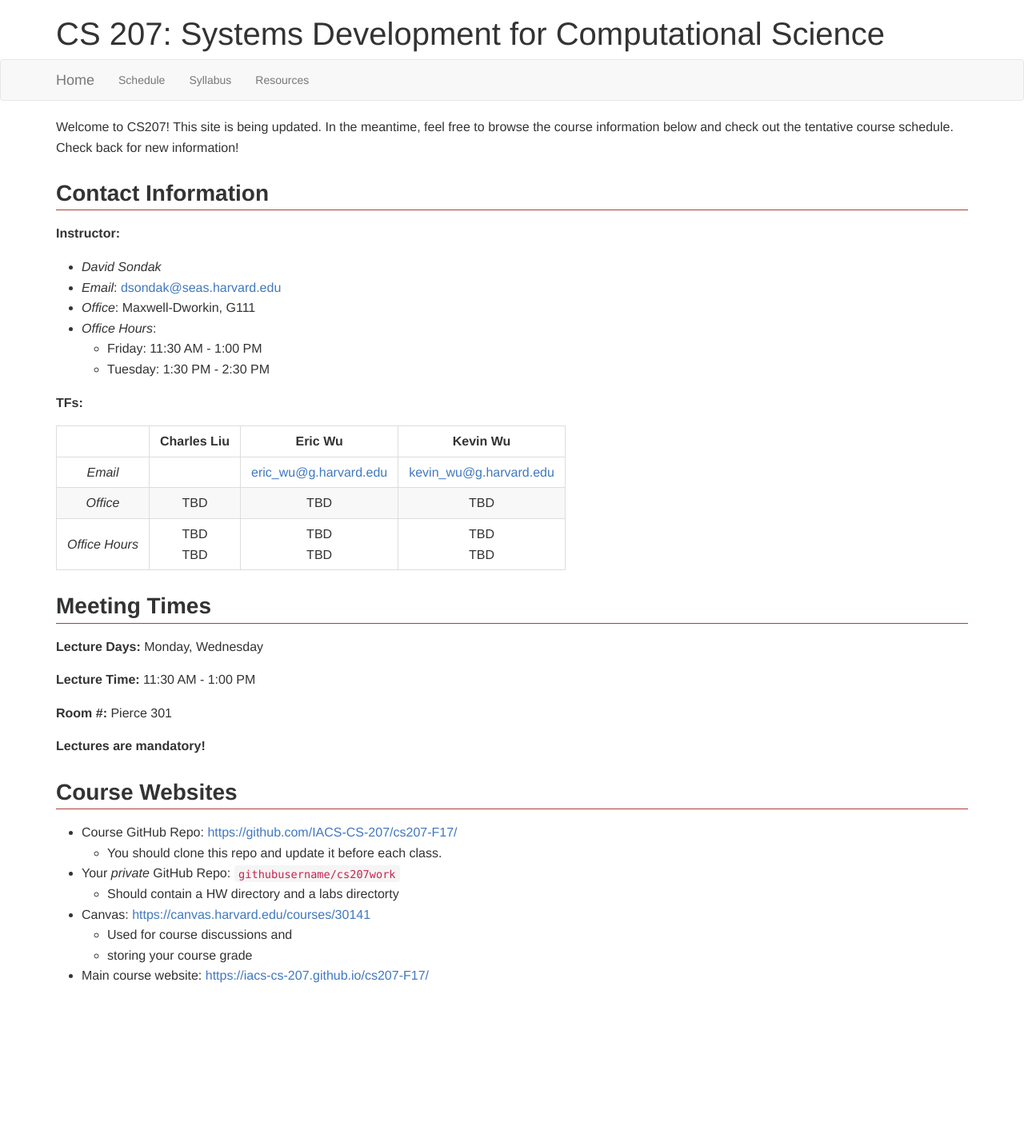
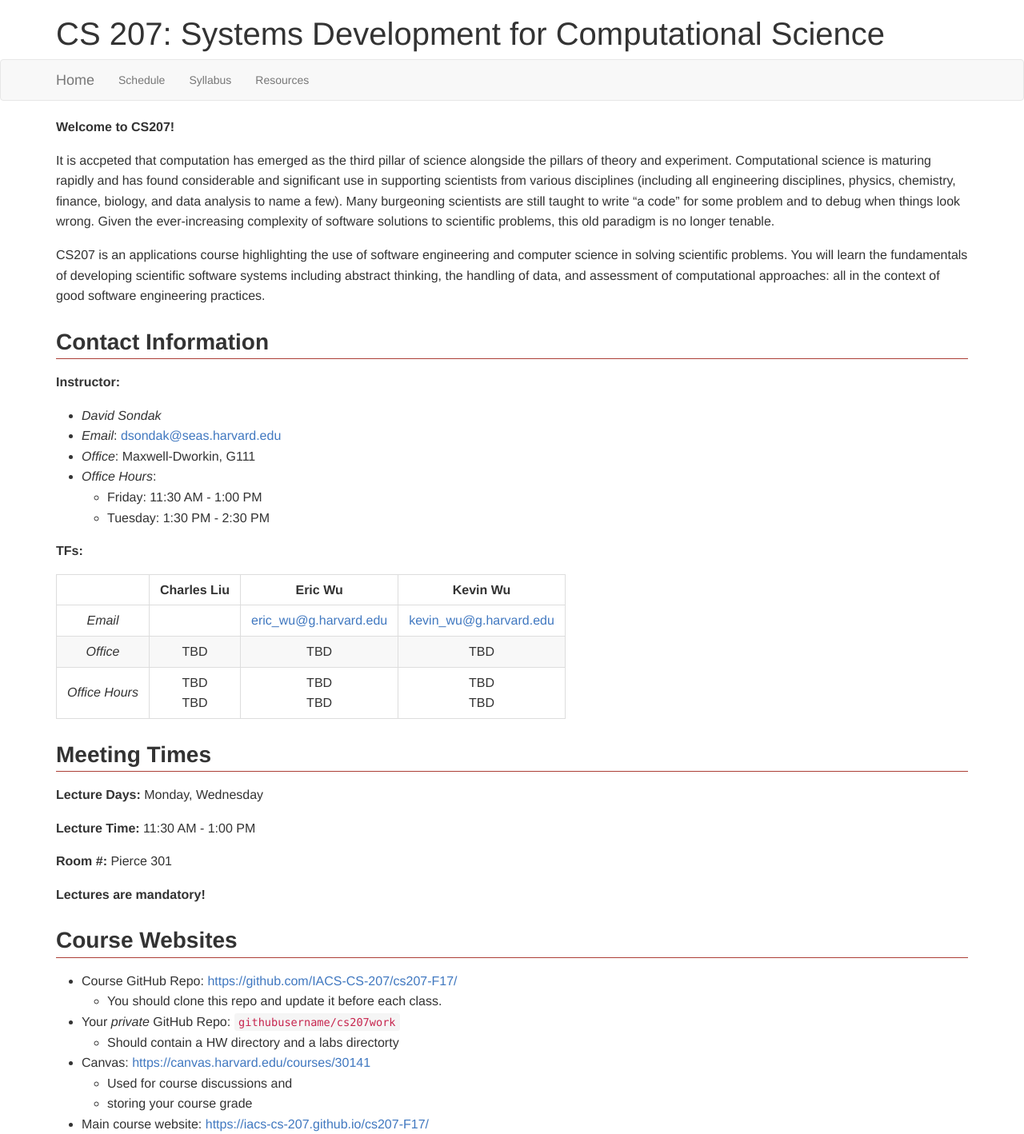
Before and after one commit to xuwd11/cs207_Weidong_Xu, a Jekyll site: the page built from index.md, in a window 1280 px wide. Shown: the whole page at 80% size. Built offline with Jekyll 4.4.1, drawn with Linux system fonts in a browser that asks for light colours; nearby versions of some CDN libraries; before the commit the page ends 1233 px from its top, so only the background shows below that.

Commit message:
Introductory blurb on main page.

```diff
--- a/index.md
+++ b/index.md
@@ -2,22 +2,24 @@
 title: "CS 207: Systems Development for Computational Science"
 layout: "default"
 ---
-Welcome to CS207!  This site is being updated.  In the meantime, feel free to browse
-the course information below and check out the tentative course schedule.  Check back
-for new information!
 
-<!--
-Computation has long been an important tool for scientists, but the past two decades
-have seen a true revolution in the practice of science. Computation, in the form of
-both simulation and analysis has joined theory and experimentation as the oft-quoted
-“third pillar” of science.
+**Welcome to CS207!**
 
-This is an applications course highlighting the use of software engineering and computer
+It is accpeted that computation has emerged as the third pillar of science alongside the
+pillars of theory and experiment.  Computational science is maturing rapidly and has found
+considerable and significant use in supporting scientists from various disciplines (including all
+engineering disciplines, physics, chemistry, finance, biology, and data analysis to name
+a few).  Many burgeoning scientists are still taught to write "a code" for some problem
+and to debug when things look wrong.  Given the ever-increasing complexity of software
+solutions to scientific problems, this old paradigm is no longer tenable.
+
+CS207 is an applications course highlighting the use of software engineering and computer
 science in solving scientific problems. You will learn the fundamentals of developing
 scientific software systems including abstract thinking, the handling of data, and
 assessment of computational approaches: all in the context of good software engineering
 practices.
 
+<!--
 You should take this class if you want to be a good programmer or programming-capable member
 of your "company"'s data science team.
 
```
